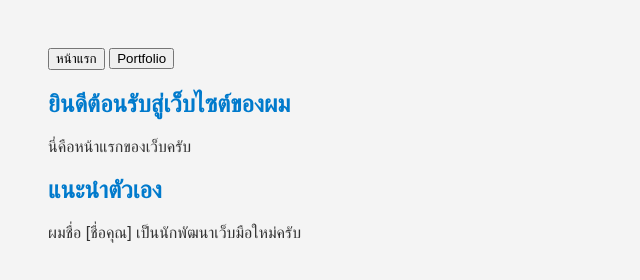
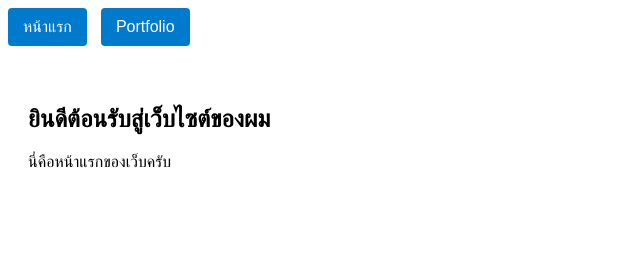
Before and after one commit to tanaboon123/my-portfolio, a plain HTML site: page index.html in a window 1280 px wide. Shown: the whole page, without its empty margins (0-640 px from the left). Drawn offline with Linux system fonts and the light colour scheme.

Commit message:
Update style.css

```diff
--- a/style.css
+++ b/style.css
@@ -1,9 +1,26 @@
-body {
-  font-family: sans-serif;
-  background-color: #f4f4f4;
-  color: #333;
-  padding: 40px;
+.page {
+  display: none;
+  padding: 20px;
 }
-h1 {
-  color: #007acc;
+.page.active {
+  display: block;
 }
+
+nav {
+  margin-bottom: 20px;
+}
+
+button {
+  margin-right: 10px;
+  padding: 10px 15px;
+  cursor: pointer;
+  background-color: #007acc;
+  color: white;
+  border: none;
+  border-radius: 4px;
+  font-size: 16px;
+}
+
+button:hover {
+  background-color: #005f99;
+}
```
